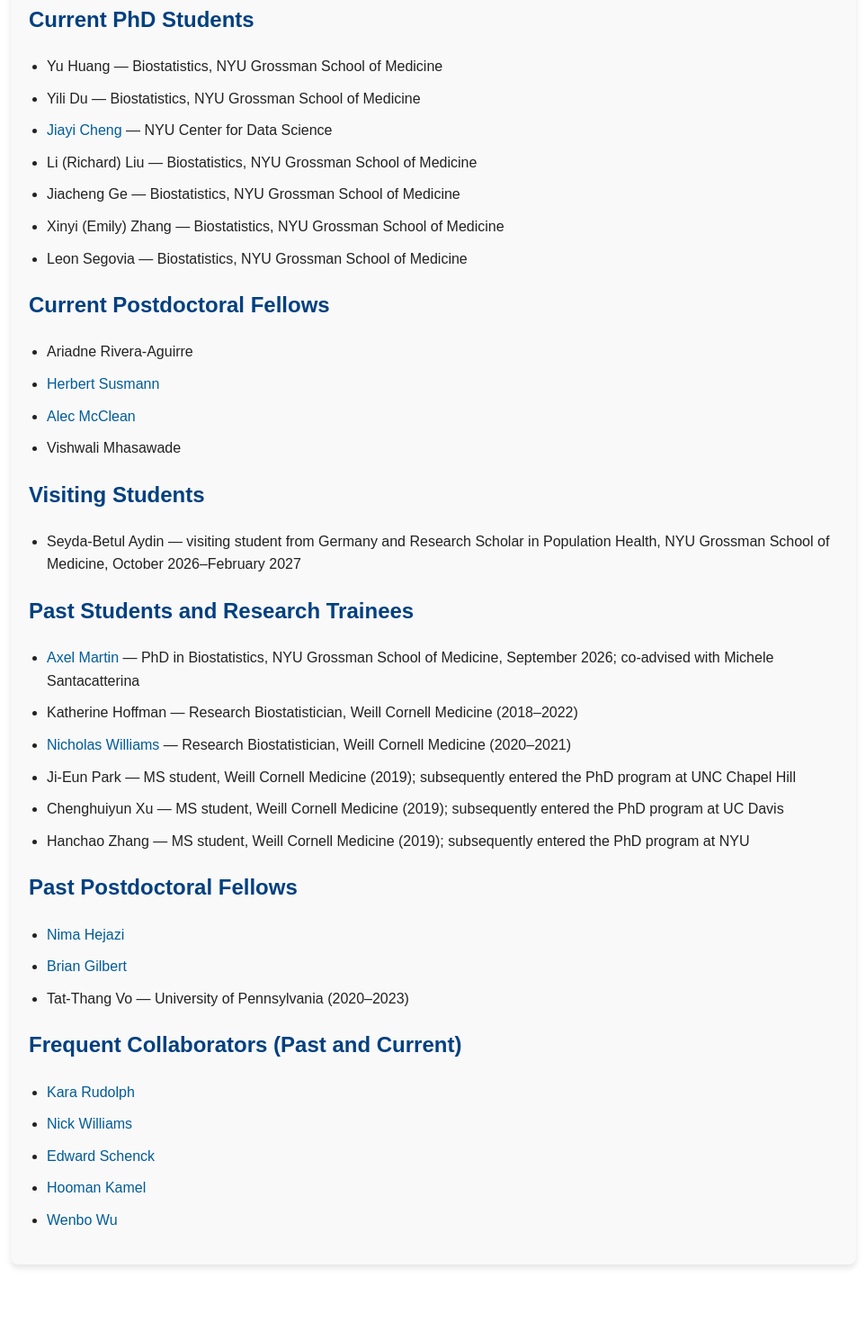
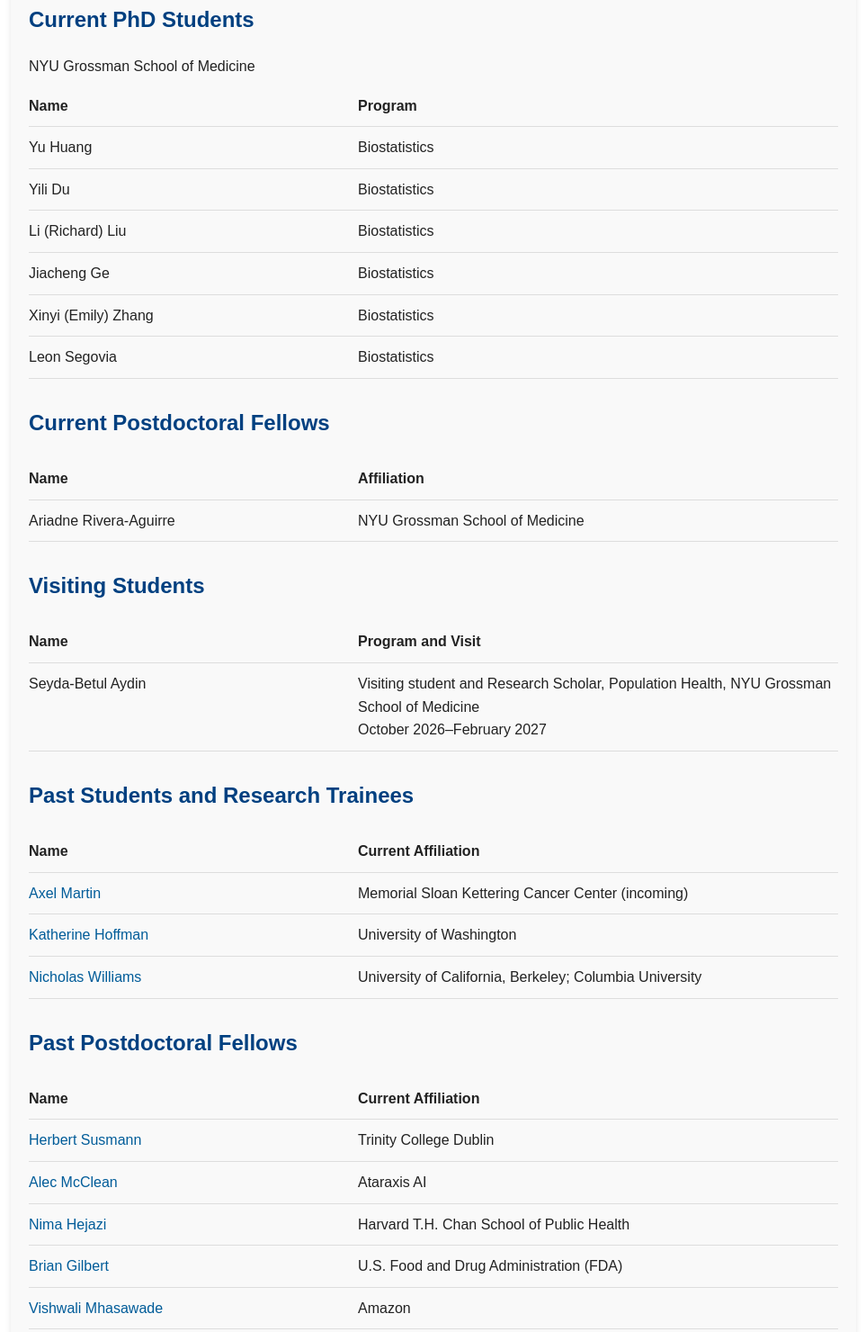
Before and after one commit to idiazst/website, a plain HTML site: page team.html in a window 1280 px wide. Shown: the part 187-1667 px from the top of the page at 90% size, without its empty margins (158-1121 px from the left). Before the commit the page ends 1622 px from the top, so only its background shows below. Drawn offline with Linux system fonts and the light colour scheme.

Commit message:
Refine publication headings, team affiliations, and package credits

```diff
--- a/team.html
+++ b/team.html
@@ -39,6 +39,30 @@
         h2 {
             color: #004080;
         }
+        table {
+            width: 100%;
+            border-collapse: collapse;
+            table-layout: fixed;
+            margin-bottom: 30px;
+        }
+        caption {
+            text-align: left;
+            margin-bottom: 8px;
+        }
+        th, td {
+            text-align: left;
+            vertical-align: top;
+            padding: 10px 12px;
+            border-bottom: 1px solid #ddd;
+            overflow-wrap: anywhere;
+        }
+        th:first-child, td:first-child {
+            width: 38%;
+            padding-left: 0;
+        }
+        th:last-child, td:last-child {
+            padding-right: 0;
+        }
         ul {
             list-style-type: disc;
             padding-left: 20px;
@@ -66,67 +90,61 @@
         <h1>Team</h1>
         <section>
             <h2>Current PhD Students</h2>
-            <ul>
-                <li>Yu Huang — Biostatistics, NYU Grossman School of Medicine</li>
-                <li>Yili Du — Biostatistics, NYU Grossman School of Medicine</li>
-                <li><a href="https://cds.nyu.edu/team/jiayi-cheng/">Jiayi Cheng</a> — NYU Center for Data Science</li>
-                <li>Li (Richard) Liu — Biostatistics, NYU Grossman School of Medicine</li>
-                <li>Jiacheng Ge — Biostatistics, NYU Grossman School of Medicine</li>
-                <li>Xinyi (Emily) Zhang — Biostatistics, NYU Grossman School of Medicine</li>
-                <li>Leon Segovia — Biostatistics, NYU Grossman School of Medicine</li>
-            </ul>
+            <table>
+                <caption>NYU Grossman School of Medicine</caption>
+                <thead><tr><th scope="col">Name</th><th scope="col">Program</th></tr></thead>
+                <tbody>
+                    <tr><td>Yu Huang</td><td>Biostatistics</td></tr>
+                    <tr><td>Yili Du</td><td>Biostatistics</td></tr>
+                    <tr><td>Li (Richard) Liu</td><td>Biostatistics</td></tr>
+                    <tr><td>Jiacheng Ge</td><td>Biostatistics</td></tr>
+                    <tr><td>Xinyi (Emily) Zhang</td><td>Biostatistics</td></tr>
+                    <tr><td>Leon Segovia</td><td>Biostatistics</td></tr>
+                </tbody>
+            </table>
         </section>
         <section>
             <h2>Current Postdoctoral Fellows</h2>
-            <ul>
-                <li>Ariadne Rivera-Aguirre</li>
-                <li><a href="https://herbsusmann.com/" target="_blank">Herbert Susmann</a></li>
-                <li><a href="https://alecmcclean.github.io/"
-                target="_blank">Alec McClean</a></li>
-                <li>Vishwali Mhasawade</li>
-            </ul>
+            <table>
+                <thead><tr><th scope="col">Name</th><th scope="col">Affiliation</th></tr></thead>
+                <tbody>
+                    <tr><td>Ariadne Rivera-Aguirre</td><td>NYU Grossman School of Medicine</td></tr>
+                </tbody>
+            </table>
         </section>
         <section>
             <h2>Visiting Students</h2>
-            <ul>
-                <li>Seyda-Betul Aydin — visiting student from Germany and Research Scholar in Population Health, NYU Grossman School of Medicine, October 2026–February 2027</li>
-            </ul>
+            <table>
+                <thead><tr><th scope="col">Name</th><th scope="col">Program and Visit</th></tr></thead>
+                <tbody>
+                    <tr><td>Seyda-Betul Aydin</td><td>Visiting student and Research Scholar, Population Health, NYU Grossman School of Medicine<br>October 2026–February 2027</td></tr>
+                </tbody>
+            </table>
         </section>
         <section>
             <h2>Past Students and Research Trainees</h2>
-            <ul>
-                <li><a href="https://scholar.google.com/citations?user=EE0vL8kAAAAJ&hl=en" target="_blank">Axel Martin</a> — PhD in Biostatistics, NYU Grossman School of Medicine, September 2026; co-advised with Michele Santacatterina</li>
-                <li>Katherine Hoffman — Research Biostatistician, Weill Cornell Medicine (2018–2022)</li>
-                <li><a href="https://www.nicholastwilliams.com/" target="_blank">Nicholas Williams</a> — Research Biostatistician, Weill Cornell Medicine (2020–2021)</li>
-                <li>Ji-Eun Park — MS student, Weill Cornell Medicine (2019); subsequently entered the PhD program at UNC Chapel Hill</li>
-                <li>Chenghuiyun Xu — MS student, Weill Cornell Medicine (2019); subsequently entered the PhD program at UC Davis</li>
-                <li>Hanchao Zhang — MS student, Weill Cornell Medicine (2019); subsequently entered the PhD program at NYU</li>
-            </ul>
+            <table>
+                <thead><tr><th scope="col">Name</th><th scope="col">Current Affiliation</th></tr></thead>
+                <tbody>
+                    <tr><td><a href="https://scholar.google.com/citations?user=EE0vL8kAAAAJ&amp;hl=en" target="_blank" rel="noopener noreferrer">Axel Martin</a></td><td>Memorial Sloan Kettering Cancer Center (incoming)</td></tr>
+                    <tr><td><a href="https://www.khstats.com/" target="_blank" rel="noopener noreferrer">Katherine Hoffman</a></td><td>University of Washington</td></tr>
+                    <tr><td><a href="https://www.linkedin.com/in/nicholas-williams-mph" target="_blank" rel="noopener noreferrer">Nicholas Williams</a></td><td>University of California, Berkeley; Columbia University</td></tr>
+                </tbody>
+            </table>
         </section>
         <section>
             <h2>Past Postdoctoral Fellows</h2>
-            <ul>
-                <li><a href="https://nimahejazi.org/" target="_blank">Nima Hejazi</a></li>
-                <li><a href="https://scholar.google.com/citations?user=qu4Q1IEAAAAJ&hl=en" target="_blank">Brian Gilbert</a></li>
-                <li>Tat-Thang Vo — University of Pennsylvania (2020–2023)</li>
-            </ul>
+            <table>
+                <thead><tr><th scope="col">Name</th><th scope="col">Current Affiliation</th></tr></thead>
+                <tbody>
+                    <tr><td><a href="https://herbsusmann.com/" target="_blank" rel="noopener noreferrer">Herbert Susmann</a></td><td>Trinity College Dublin</td></tr>
+                    <tr><td><a href="https://alecmcclean.github.io/" target="_blank" rel="noopener noreferrer">Alec McClean</a></td><td>Ataraxis AI</td></tr>
+                    <tr><td><a href="https://nimahejazi.org/" target="_blank" rel="noopener noreferrer">Nima Hejazi</a></td><td>Harvard T.H. Chan School of Public Health</td></tr>
+                    <tr><td><a href="https://scholar.google.com/citations?user=qu4Q1IEAAAAJ&amp;hl=en" target="_blank" rel="noopener noreferrer">Brian Gilbert</a></td><td>U.S. Food and Drug Administration (FDA)</td></tr>
+                    <tr><td><a href="https://vishwali.github.io/" target="_blank" rel="noopener noreferrer">Vishwali Mhasawade</a></td><td>Amazon</td></tr>
+                </tbody>
+            </table>
         </section>
-	<section>
-            <h2>Frequent Collaborators (Past and Current)</h2>
-            <ul>
-                <li><a href="https://kararudolph.github.io/"
-                       target="_blank">Kara Rudolph</a></li>
-		<li><a href="https://www.nicholastwilliams.com/"
-                       target="_blank">Nick Williams</a></li>
-		<li><a href="https://vivo.weill.cornell.edu/display/cwid-ejs9005"
-                target="_blank">Edward Schenck</a></li>
-                <li><a href="https://brainandmind.weill.cornell.edu/ctnu-director-dr-hooman-kamel"
-                target="_blank">Hooman Kamel</a></li>
-		<li><a href="https://www.wenbowu.me/"
-                target="_blank">Wenbo Wu</a></li>
-            </ul>
-        </section>
-
     </main>
 </body>
 </html>
```
Also changed, not shown: publications.html (+4 -5 lines), software.html (+4 -4 lines), 1 other file.
